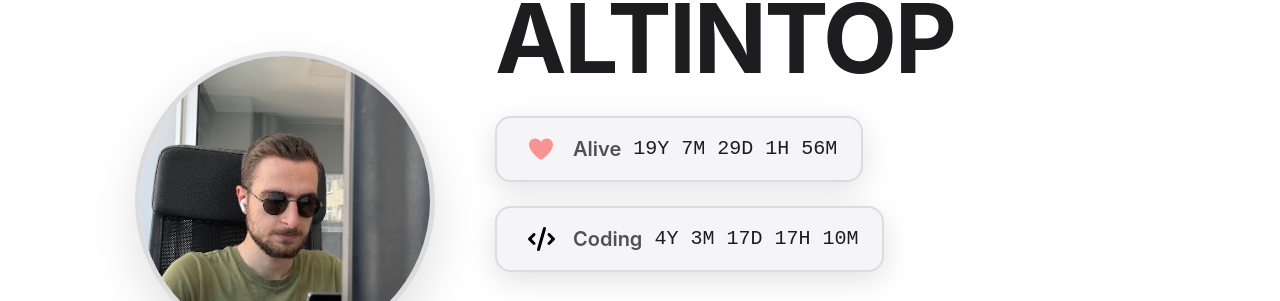
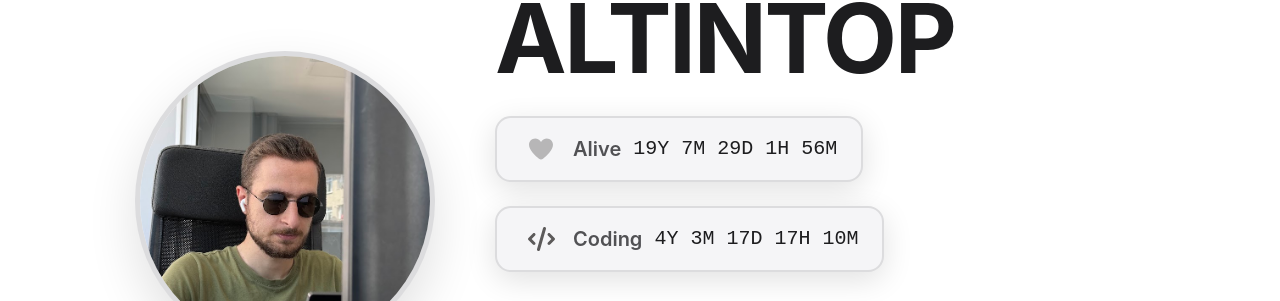
Before and after one commit to YahyaAltintop/yahyaaltintop.com, a Vue app in the folder src/: page / in a window 1280 px wide. Shown: the part 199-500 px from the top of the page. Built offline with nearby package versions, Linux system fonts and the light colour scheme.

Commit message:
Refactor FontAwesome icon styles and update theme colors for improved consistency

```diff
--- a/src/src/App.vue
+++ b/src/src/App.vue
@@ -181,7 +181,7 @@ onUnmounted(() => {
             <div class="profile-stats">
               <div class="stat-item">
                 <span class="stat-icon">
-                  <FontAwesomeIcon :icon="faHeart" style="color:red" beat-fade />
+                  <FontAwesomeIcon :icon="faHeart" beat-fade />
                 </span>
                 <span class="stat-label">Alive</span>
                 <span class="stat-value">{{ ageStr }}</span>
@@ -189,7 +189,7 @@ onUnmounted(() => {
 
               <div class="stat-item">
                 <span class="stat-icon">
-                  <FontAwesomeIcon :icon="faCode" flip style="color: black" />
+                  <FontAwesomeIcon :icon="faCode" flip />
                 </span>
                 <span class="stat-label">Coding</span>
                 <span class="stat-value">{{ codingStr }}</span>
@@ -232,7 +232,7 @@ onUnmounted(() => {
   --bg-secondary: #f5f5f7;
   --text-primary: #1d1d1f;
   --text-secondary: #515154;
-  --text-color: #eee;
+  --text-color: rgb(92, 90, 90);
   --accent-primary: #0066cc;
   --accent-secondary: #147ce5;
   --border-color: rgba(0, 0, 0, 0.1);
@@ -248,7 +248,7 @@ onUnmounted(() => {
   --bg-secondary: #1d1d1f;
   --text-primary: #f5f5f7;
   --text-secondary: #a1a1a6;
-  --text-color: rgb(92, 90, 90);
+  --text-color: #eee;
   --accent-primary: #0a84ff;
   --accent-secondary: #5ac8fa;
   --border-color: rgba(255, 255, 255, 0.15);
@@ -499,6 +499,7 @@ a:hover {
 .stat-icon {
   font-size: 1.5rem;
   width: 40px;
+  color: var(--text-color);
   display: flex;
   justify-content: center;
 }
```
